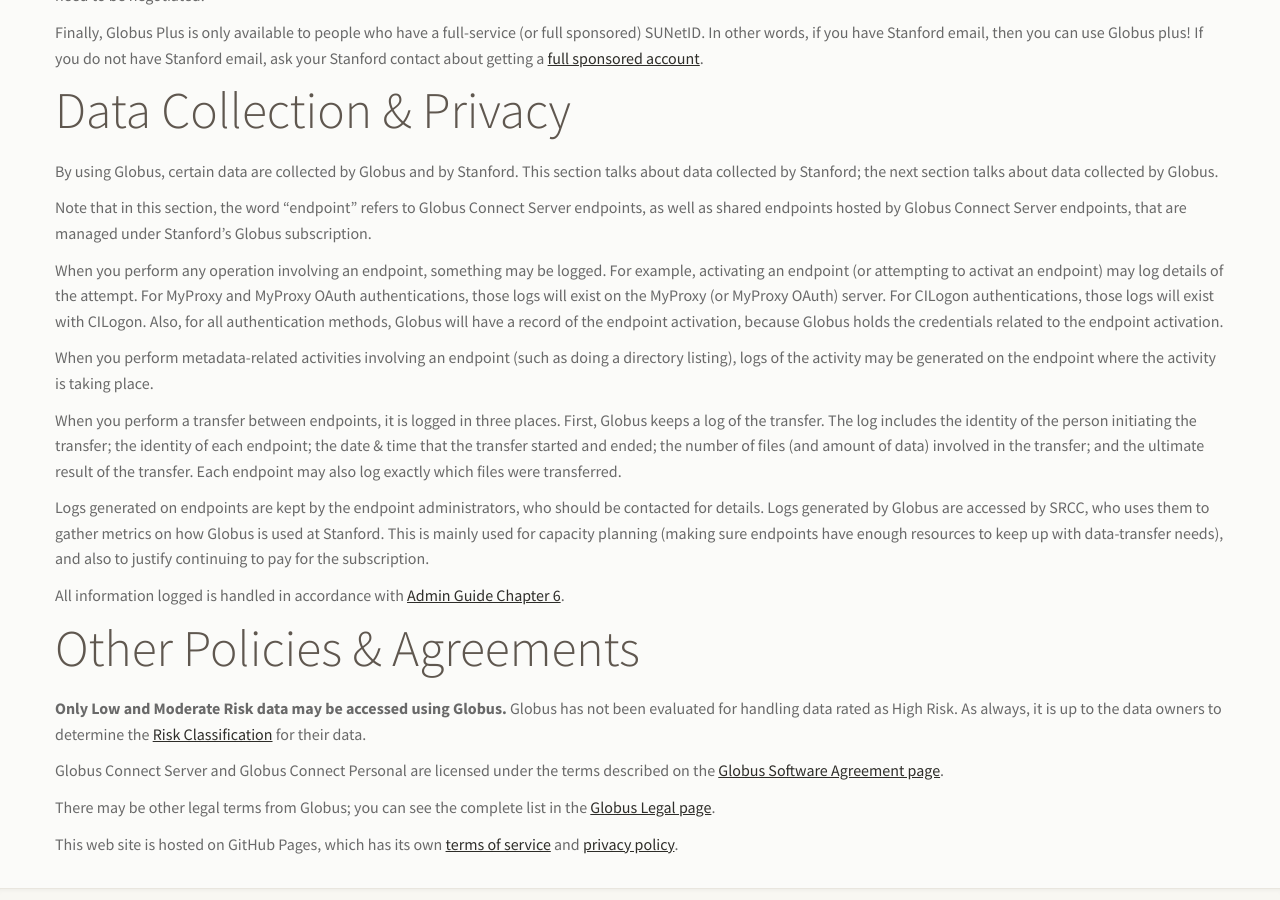
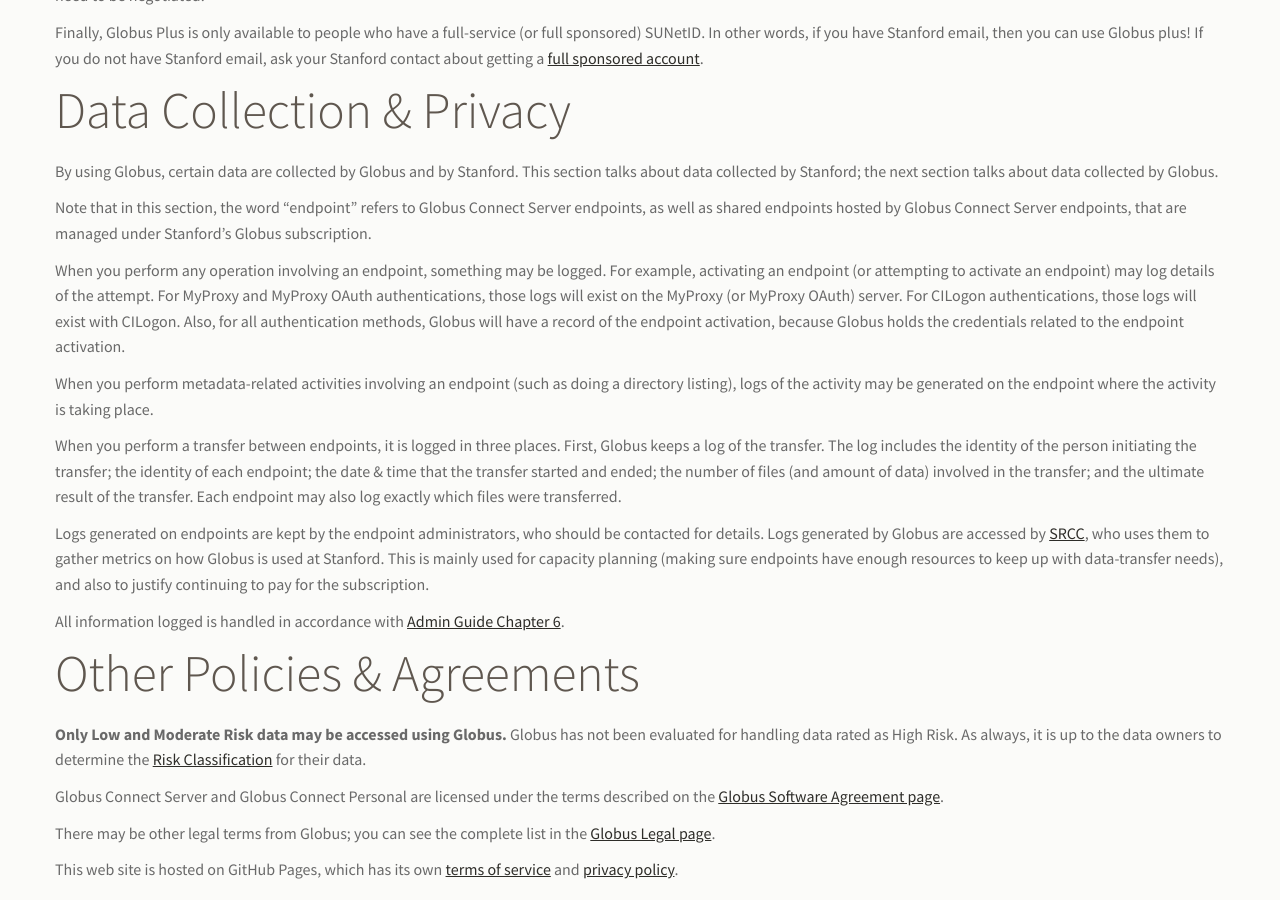
Before and after one commit to stanford-rc/globus.stanford.edu, a Jekyll site: the page built from policies.md, in a window 1280 px wide and 900 px high, scrolled down 1548 px. Built offline with Jekyll 4.4.1, drawn with Linux system fonts in a browser that asks for light colours; nearby versions of some CDN libraries; comment, search, counter and statistics services are not loaded; part of the change alters nothing that is shown; some of the changed text lies outside the part shown.

Commit message:
policies: Minor text cleanup and reflow

```diff
--- a/policies.md
+++ b/policies.md
@@ -1,6 +1,6 @@
 ---
 layout: wide
-title: Policies & Agreements
+title: Policies, Terms, and Privacy
 ---
 
 <div class="well">
@@ -97,7 +97,7 @@ endpoints, as well as shared endpoints hosted by Globus Connect Server
 endpoints, that are managed under Stanford's Globus subscription.
 
 When you perform any operation involving an endpoint, something may be logged.
-For example, activating an endpoint (or attempting to activat an endpoint) may
+For example, activating an endpoint (or attempting to activate an endpoint) may
 log details of the attempt.  For MyProxy and MyProxy OAuth authentications,
 those logs will exist on the MyProxy (or MyProxy OAuth) server.  For CILogon
 authentications, those logs will exist with CILogon.  Also, for all
@@ -116,20 +116,20 @@ data) involved in the transfer; and the ultimate result of the transfer.  Each
 endpoint may also log exactly which files were transferred.
 
 Logs generated on endpoints are kept by the endpoint administrators, who should
-be contacted for details.  Logs generated by Globus are accessed by SRCC, who
-uses them to gather metrics on how Globus is used at Stanford.  This is mainly
-used for capacity planning (making sure endpoints have enough resources to keep
-up with data-transfer needs), and also to justify continuing to pay for the
-subscription.
+be contacted for details.  Logs generated by Globus are accessed by
+[SRCC](https://srcc.stanford.edu/), who uses them to gather metrics on how
+Globus is used at Stanford.  This is mainly used for capacity planning (making
+sure endpoints have enough resources to keep up with data-transfer needs), and
+also to justify continuing to pay for the subscription.
 
 All information logged is handled in accordance with [Admin Guide Chapter
 6](https://adminguide.stanford.edu/chapter-6).
 
 # Other Policies & Agreements
 
-**Only Low and Moderate Risk data may be accessed using Globus.**  Globus has not
-been evaluated for handling data rated as High Risk.  As always, it is up to
-the data owners to determine the [Risk
+**Only Low and Moderate Risk data may be accessed using Globus.**  Globus has
+not been evaluated for handling data rated as High Risk.  As always, it is up
+to the data owners to determine the [Risk
 Classification](http://dataclass.stanford.edu/) for their data.
 
 Globus Connect Server and Globus Connect Personal are licensed under the terms
```
